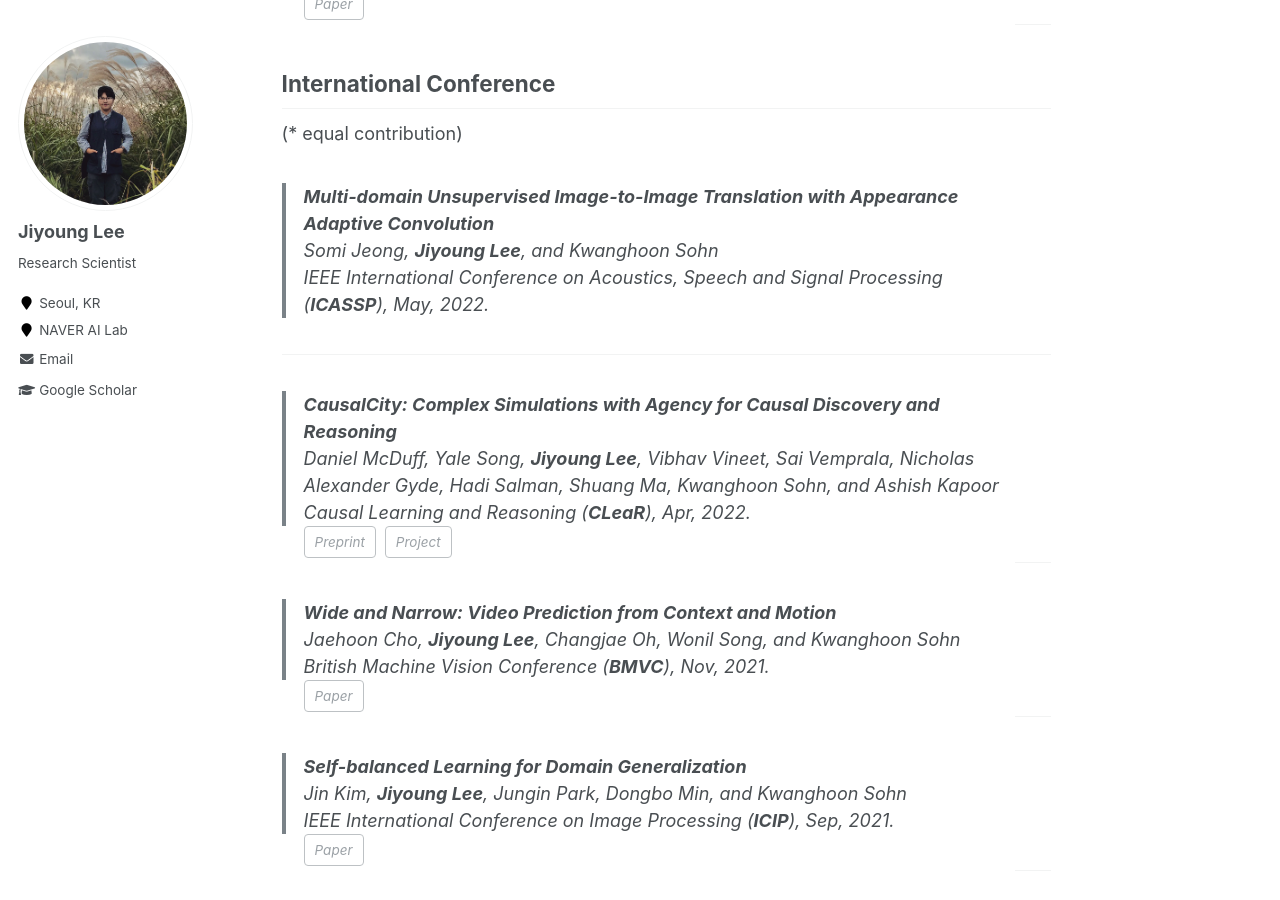
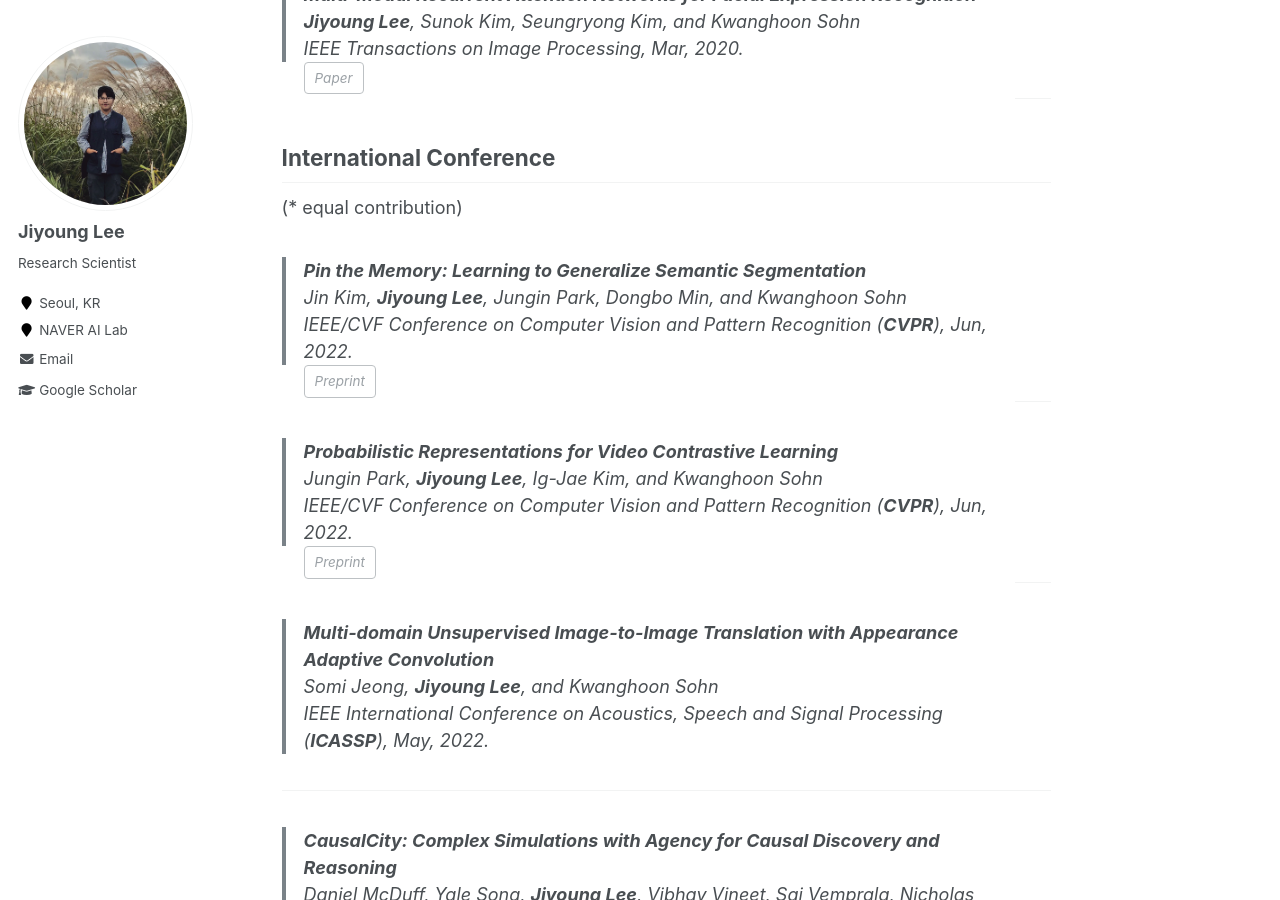
Before and after one commit to lee-jiyoung/lee-jiyoung.github.io, a Jekyll site: the page built from _pages/about.md, in a window 1280 px wide and 900 px high, scrolled down 1903 px. Built offline with Jekyll 4.4.1, drawn with Linux system fonts in a browser that asks for light colours; some of the changed text lies outside the part shown.

Commit message:
Update about.md

```diff
--- a/_pages/about.md
+++ b/_pages/about.md
@@ -27,6 +27,8 @@ I am always looking for interns to collaborate with! If you are interested in do
 
 News
 ======
+**03/2022**, Our two papers were accepted to **CVPR** 2022.
+{: .notice}
 **01/2022**, Our paper on image translation was accepted to **ICASSP** 2022.
 {: .notice}
 **01/2022**, Our paper on causal discovery was accepted to **CLeaR** 2022.
@@ -77,11 +79,29 @@ IEEE Transactions on Image Processing, Mar, 2020.
 ## International Conference
 (* equal contribution)
 
+> **Pin the Memory: Learning to Generalize Semantic Segmentation**
+Jin Kim, **Jiyoung Lee**, Jungin Park, Dongbo Min, and Kwanghoon Sohn
+IEEE/CVF Conference on Computer Vision and Pattern Recognition (**CVPR**), Jun, 2022.
+<span class="page__meta page__taxonomy comment__date" itemprop="keywords">
+<a class="page__taxonomy-item" rel="tag" href="">Preprint</a>
+</span>
+
+-----------
+
+> **Probabilistic Representations for Video Contrastive Learning**
+Jungin Park, **Jiyoung Lee**, Ig-Jae Kim, and Kwanghoon Sohn
+IEEE/CVF Conference on Computer Vision and Pattern Recognition (**CVPR**), Jun, 2022.
+<span class="page__meta page__taxonomy comment__date" itemprop="keywords">
+<a class="page__taxonomy-item" rel="tag" href="">Preprint</a>
+</span>
+
+-----------
+
 > **Multi-domain Unsupervised Image-to-Image Translation with Appearance Adaptive Convolution**
 Somi Jeong, **Jiyoung Lee**, and Kwanghoon Sohn
 IEEE International Conference on Acoustics, Speech and Signal Processing (**ICASSP**), May, 2022.
 <span class="page__meta page__taxonomy comment__date" itemprop="keywords">
-<!-- <a class="page__taxonomy-item" rel="tag" href="https://arxiv.org/abs/2110.11586">Paper</a> -->
+<!-- <a class="page__taxonomy-item" rel="tag" href="https://arxiv.org/abs/2202.02779">Preprint</a> -->
 </span>
 
 -----------
```
